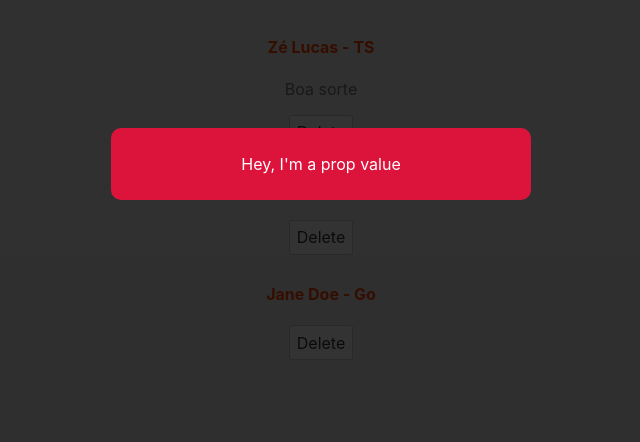
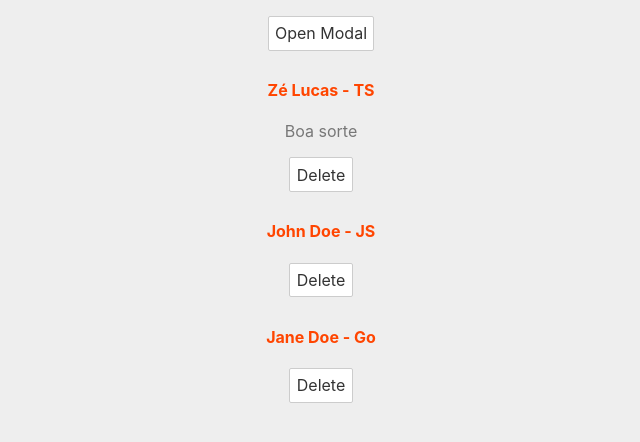
Before and after one commit to joselucassr/SvelteCrashCourseNetNinja, a Svelte app: page / in a window 1280 px wide. Shown: the top 442 px of the page, without its empty margins (319-959 px from the left). Built offline with nearby package versions, Linux system fonts and the light colour scheme.

Commit message:
Intro to Event forwarding

```diff
--- a/src/App.svelte
+++ b/src/App.svelte
@@ -1,5 +1,12 @@
 <script lang="ts">
   import Modal from './Modal.svelte';
+
+  let showModal = false;
+  let isPromo = false;
+
+  const toggleModal = (): void => {
+    showModal = !showModal;
+  };
 
   let people = [
     { id: 1, name: 'Zé Lucas', stack: 'TS' },
@@ -12,8 +19,15 @@
   };
 </script>
 
-<Modal message="Hey, I'm a prop value" isPromo={true} />
+<Modal
+  on:click={toggleModal}
+  message="Hey, I'm a prop value"
+  {isPromo}
+  {showModal}
+/>
 <main>
+  <button on:click={toggleModal}>Open Modal</button>
+
   {#each people as person (person.id)}
     <div>
       <h4>{person.name} - {person.stack}</h4>
--- a/src/Modal.svelte
+++ b/src/Modal.svelte
@@ -1,11 +1,11 @@
 <script lang="ts">
   export let message: string;
   export let isPromo = false;
-  let showModal = true;
+  export let showModal = false;
 </script>
 
 {#if showModal}
-  <div class="backdrop" class:promo={isPromo}>
+  <div on:click class="backdrop" class:promo={isPromo}>
     <div class="modal">
       <p>{message}</p>
     </div>
```
